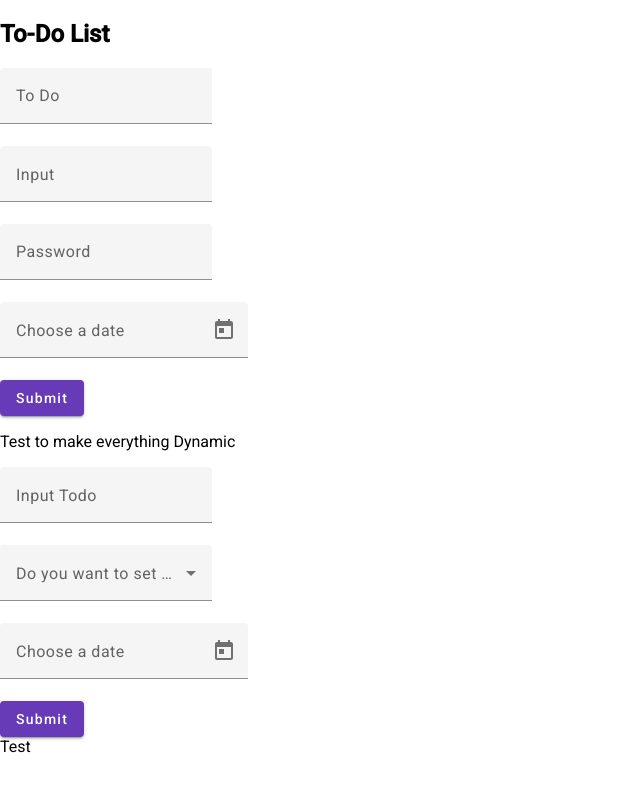
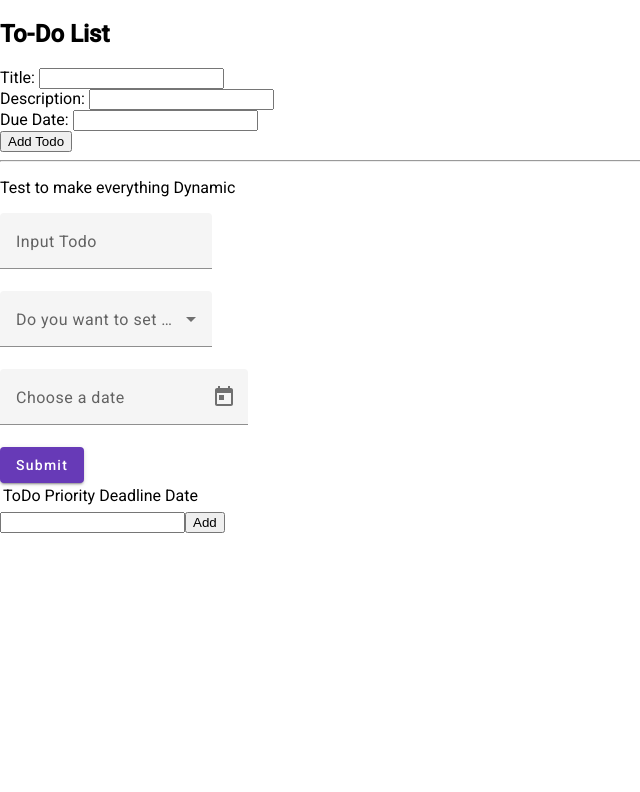
Before and after one commit to vrkfx/Angular-Todo, an Angular app in the folder todo/: page /todo in a window 1280 px wide. Shown: the top 792 px of the page, without its empty margins (0-640 px from the left). Built offline with nearby package versions, Linux system fonts and the light colour scheme.

Commit message:
Added different type of todo - With Form Control

```diff
--- a/todo/src/app/app.module.ts
+++ b/todo/src/app/app.module.ts
@@ -15,7 +15,7 @@ import {MAT_FORM_FIELD_DEFAULT_OPTIONS} from '@angular/material/form-field';
 import {MatDatepickerModule} from '@angular/material/datepicker';
 import { MatNativeDateModule } from '@angular/material/core';
 import {MatSelectModule} from '@angular/material/select';
-
+import {MatTableModule} from '@angular/material/table';
 
 //Components
 import { AppComponent } from './app.component';
@@ -50,6 +50,7 @@ const routes: Routes=[
     MatDatepickerModule,
     MatNativeDateModule,
     MatSelectModule,
+    MatTableModule,
     //Router
     RouterModule.forRoot(routes),
     //Form
--- a/todo/src/app/home/home.component.html
+++ b/todo/src/app/home/home.component.html
@@ -37,11 +37,34 @@
   </mat-form-field>
 </div>
 
+<!-- passing values through Button -->
+<!-- <button mat-raised-button color="primary" (click)="onSubmit(textInput,selectedPriorityValue)">Submit</button> -->
 <button mat-raised-button color="primary" (click)="onSubmit()">Submit</button>
+
+<!-- Testing Purpose -->
 <div>
-  Test
-{{textInput}}
-{{selectedPriorityValue}}
-{{selectedDeadlineValue}}
-{{dateValue}}
+<table>
+  <tr>
+    <td>ToDo</td>
+    <td>Priority</td>
+    <td>Deadline</td>
+    <td>Date</td>
+  </tr>
+  <tr>
+    <td>{{textInput}}</td>
+    <td>{{selectedPriorityValue}}</td>
+    <td>{{selectedDeadlineValue}}</td>
+    <td>{{dateValue}}</td>
+  </tr>
+</table>
 </div>
+
+<div>
+  <form>
+    <input [formControl]="newTodo">
+    <button (click)="addTodo()">Add</button>
+  </form>
+  <ul>
+    <li *ngFor="let item of todoItems">{{item}}</li>
+  </ul>
+</div>
--- a/todo/src/app/home/home.component.ts
+++ b/todo/src/app/home/home.component.ts
@@ -1,35 +1,50 @@
 import { Component, Input, OnInit, Output } from '@angular/core';
+import { FormControl } from '@angular/forms';
 
 @Component({
   selector: 'app-home',
   templateUrl: './home.component.html',
-  styleUrls: ['./home.component.css']
+  styleUrls: ['./home.component.css'],
 })
 export class HomeComponent implements OnInit {
+  @Input() textBox: string;
+  @Input() textInput: string;
 
-  @Input() textBox: string
-  @Input() textInput: string
+  @Input() dropDownlabel: string;
+  @Input() selectedPriorityValue: string;
+  @Input() dropDownOptions: string[] = [];
 
-  @Input() dropDownlabel: string
-  @Input() selectedPriorityValue: string
-  @Input() dropDownOptions: string[] = []
+  @Input() dropDownlabel2: string;
+  @Input() selectedDeadlineValue: string;
+  @Input() dropDownOptions2: string[] = [];
 
-  @Input() dropDownlabel2: string
-  @Input() selectedDeadlineValue: string
-  @Input() dropDownOptions2: string[] = []
+  @Input() dateValue: Date;
 
-  @Input() dateValue: Date
+  @Output() todo: any[] = [];
 
-  @Output() todo: any[]
+  newTodo = new FormControl('');
+  todoItems = [];
 
-constructor(){}
 
-  ngOnInit():void{
+  constructor() {}
 
+  ngOnInit(): void {}
+
+  // onSubmit(value:string, selectedPriorityValue:string){
+  //   this.todo.push(value,selectedPriorityValue);
+  //   console.log(this.todo)
+  // }
+
+  onSubmit() {
+    this.todo.push(this.textInput);
+    this.todo.push(this.selectedPriorityValue);
+    console.log(this.todo);
   }
 
-  onSubmit(){
-    console.log(this.textInput)
+  addTodo() {
+    if (this.newTodo.value.length !== 0) {
+      this.todoItems.push(this.newTodo.value);
+      this.newTodo.setValue('');
+    }
   }
-
 }
--- a/todo/src/app/todo/todo.component.html
+++ b/todo/src/app/todo/todo.component.html
@@ -3,35 +3,23 @@
   <div class="title">
     <h2> To-Do List </h2>
   </div>
-  <div class="toDoFormSection">
-    <form >
-      <div>
-      <mat-form-field appearance="fill">
-        <input color="primary" matInput placeholder="To Do" >
-      </mat-form-field>
-    </div>
 
-    <div>
-      <mat-form-field appearance="fill">
-        <mat-label>Input</mat-label>
-        <input matInput>
-      </mat-form-field>
+  <form (ngSubmit)="addTodo()">
+    <label>Title: <input [(ngModel)]="newTodo.title" name="title"></label>
+    <br>
+    <label>Description: <input [(ngModel)]="newTodo.description" name="description"></label>
+    <br>
+    <label>Due Date: <input [(ngModel)]="newTodo.dueDate" name="dueDate"></label>
+    <br>
+    <button type="submit">Add Todo</button>
+  </form>
+  <hr>
+  <ul>
+    <li *ngFor="let todo of todos">
+      <h3> ToDo : {{todo.title}}</h3>
+      <p>Description : {{todo.description}}</p>
+      <p>Due Date: {{todo.dueDate}}</p>
+    </li>
+  </ul>
+
 </div>
-<div>
-      <mat-form-field>
-        <input matInput type="password" placeholder="Password"  >
-      </mat-form-field>
-    </div>
-    <div>
-      <mat-form-field appearance="fill" >
-        <mat-label>Choose a date</mat-label>
-        <input matInput [matDatepicker]="picker">
-        <!-- <mat-hint>MM/DD/YYYY</mat-hint> -->
-        <mat-datepicker-toggle matIconSuffix [for]="picker"></mat-datepicker-toggle>
-        <mat-datepicker #picker></mat-datepicker>
-      </mat-form-field>
-    </div>
-      <button mat-raised-button color="primary">Submit</button>
-    </form>
-  </div>
-</div>
--- a/todo/src/app/todo/todo.component.ts
+++ b/todo/src/app/todo/todo.component.ts
@@ -7,4 +7,26 @@ import { Component } from '@angular/core';
 })
 export class TodoComponent {
 
+  todos: Todo[] = [];
+  newTodo: Todo = {
+    title: '',
+    description: '',
+    dueDate: ''
+  };
+
+  addTodo() {
+    this.todos.push(this.newTodo);
+    this.newTodo = {
+      title: '',
+      description: '',
+      dueDate: ''
+    };
+    console.log(this.todos)
+  }
 }
+
+interface Todo {
+  title: string;
+  description: string;
+  dueDate: string;
+}
```
